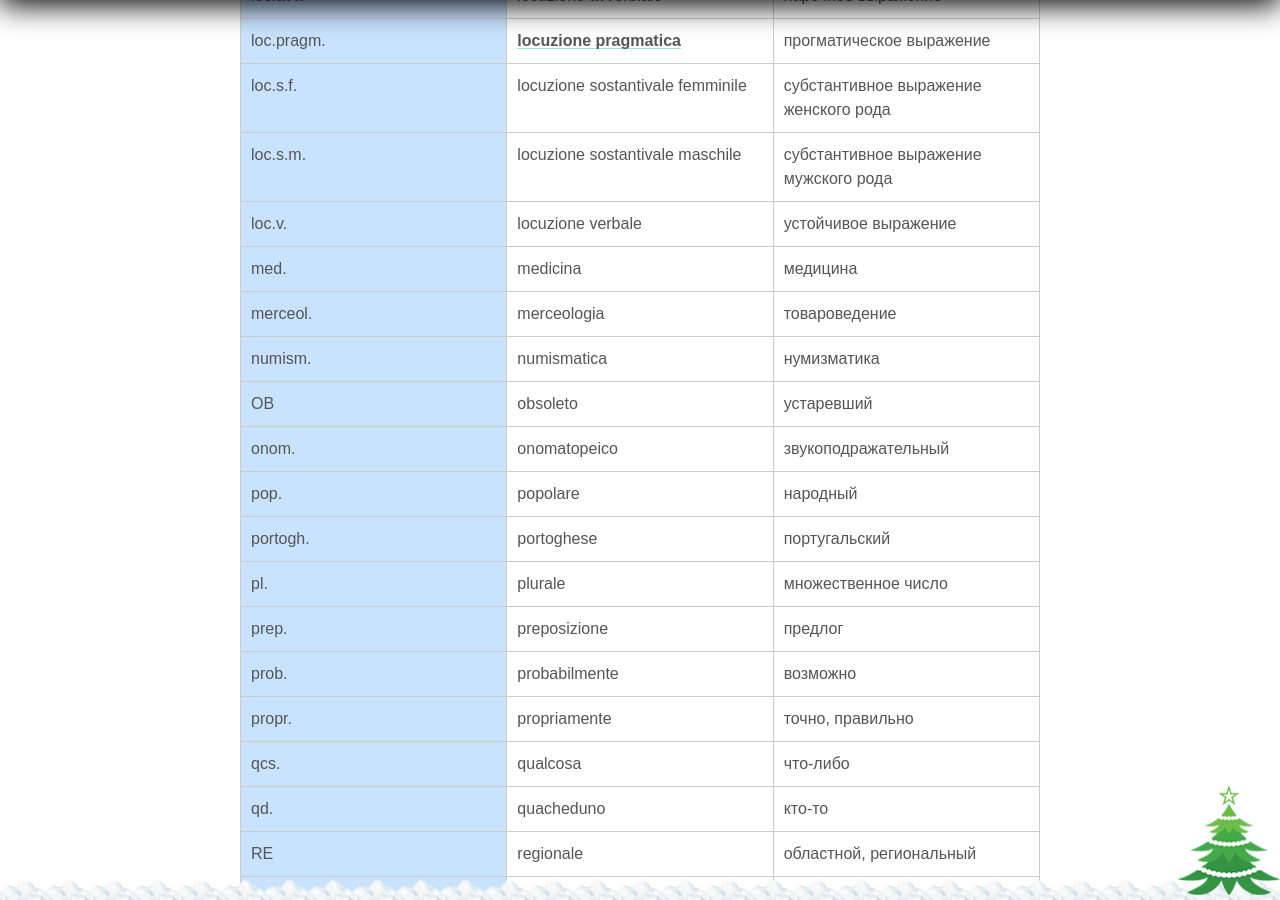
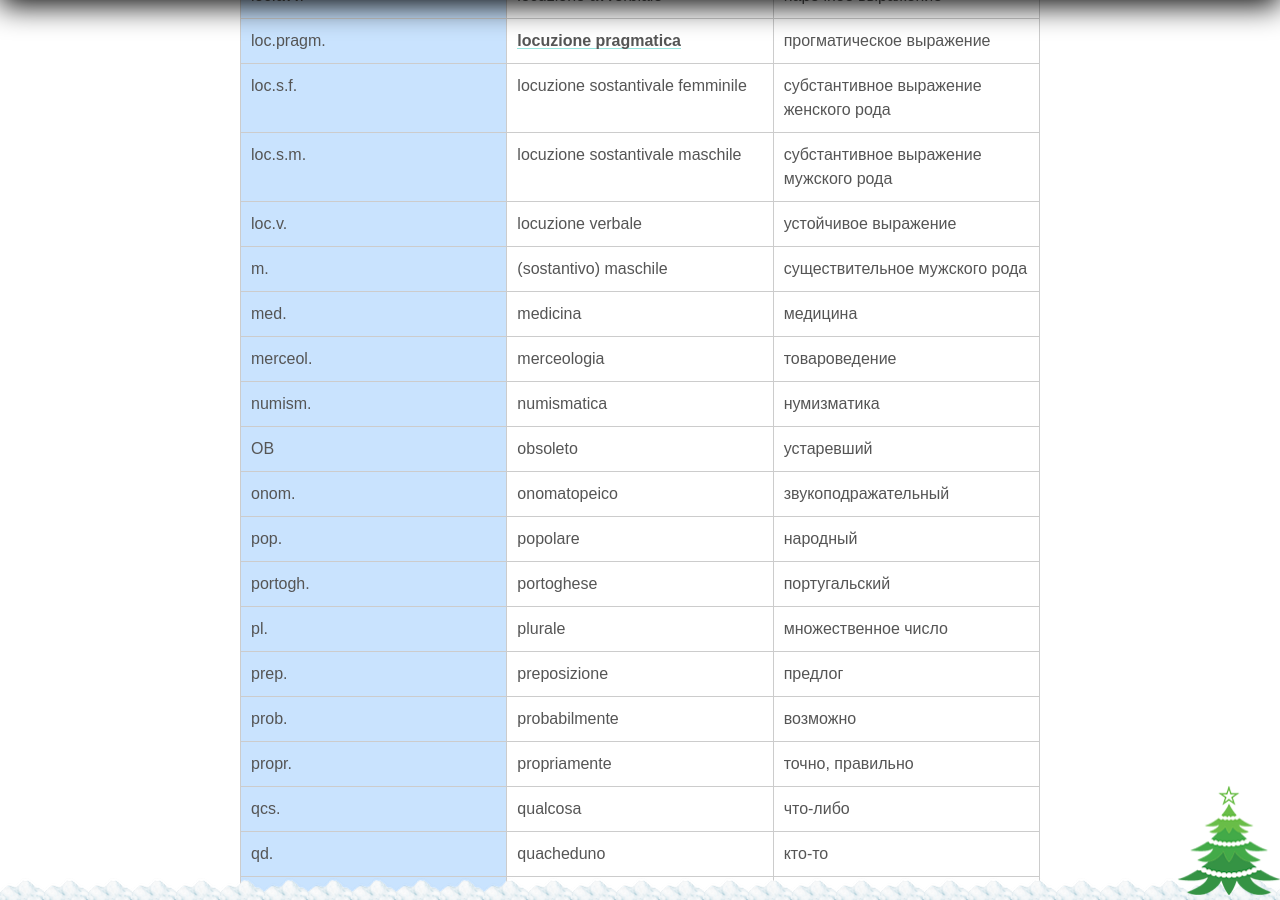
Before and after one commit to postolny/postolny.github.io, a Jekyll site: the page built from _pages/abbreviazioni.md, in a window 1280 px wide and 900 px high, scrolled down 2654 px. Built offline with Jekyll 4.4.1, drawn with Linux system fonts in a browser that asks for light colours; nearby versions of some CDN libraries.

Commit message:
Add files via upload

```diff
--- a/_pages/abbreviazioni.md
+++ b/_pages/abbreviazioni.md
@@ -54,6 +54,7 @@ In questa pagina vi metterò una lista delle abbreviazioni che potete trovare ne
 |loc.s.f.|locuzione sostantivale femminile|субстантивное выражение женского рода|
 |loc.s.m.|locuzione sostantivale maschile|субстантивное выражение мужского рода|
 |loc.v.|locuzione verbale|устойчивое выражение|
+|m.|(sostantivo) maschile|существительное мужского рода|
 |med.|medicina|медицина|
 |merceol.|merceologia|товароведение|
 |numism.|numismatica|нумизматика|
```
